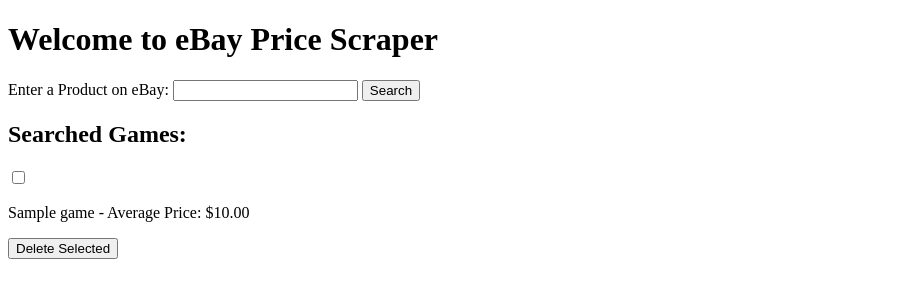
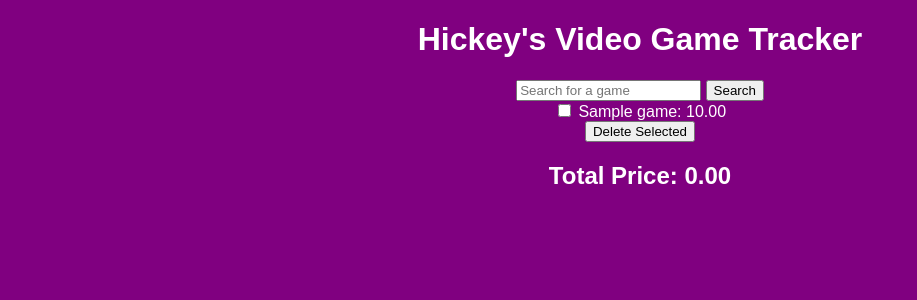
Before and after one commit to Colonater/videogametracker2.0, a Flask app: template templates/index.html in a window 1280 px wide. Shown: the top 300 px of the page, without its empty margins (0-917 px from the left). Run offline with Flask 3, Linux system fonts and the light colour scheme; the template is opened without the code that fills it: most values are stand-ins (such as "Sample title", 1, 10 or a date in 2020).

Commit message:
modified:   main.py 	modified:   templates/index.html

```diff
--- a/main.py
+++ b/main.py
@@ -21,52 +21,50 @@
     return soup
 
 
-
 def parse(soup):
     productslist = []
+    total_price = 0
     results = soup.find_all('div', {'class': "s-item__info"})[:50]
     for item in results:
         try:
             title_element = item.find('h3', {'class': 's-item__title'})
             title = title_element.text if title_element else 'N/A'
-        except:
-            title = 'N/A'
-        try:
-            solddate = item.find('span', {'class': 's-item__title--tagblock'}).find('span').text
-        except:
-            solddate = 'N/A'
-        try:
-            bids = item.find('span', {'class': 's-item__bids'}).text
-        except:
-            bids = 'N/A'
-        soldprice_str = item.find('span', {'class': 's-item__price'}).text.replace('C', '').replace('$', '').strip()
-        soldprice = float(re.findall(r'\d+\.\d+', soldprice_str)[0])
-        products = {
-            'title': title,
-            'soldprice': soldprice,
-            'solddate': solddate,
-            'bids': bids,
-            'link': item.find('a', {"class": 's-item__link'})['href'],
-        }
-        productslist.append(products)
 
-    return productslist
+            solddate_element = item.find('span', {'class': 's-item__title--tagblock'})
+            solddate = solddate_element.find('span').text if solddate_element else 'N/A'
+
+            bids_element = item.find('span', {'class': 's-item__bids'})
+            bids = bids_element.text if bids_element else 'N/A'
+
+            soldprice_str = item.find('span', {'class': 's-item__price'}).text.replace('C', '').replace('$', '').strip()
+            soldprice = float(re.findall(r'\d+\.\d+', soldprice_str)[0])
+            total_price += soldprice
+
+            productslist.append({
+                'title': title,
+                'soldprice': soldprice,
+                'solddate': solddate,
+                'bids': bids
+            })
+        except Exception as e:
+            print(f"Error parsing item: {e}")
+
+    average_price = total_price / len(productslist) if productslist else 0
+    return productslist, average_price
 
 games = []
 
 @app.route('/', methods=['GET', 'POST'])
 def index():
     global games
+    total_price = 0
     if request.method == 'POST':
         action = request.form.get('action')
 
         if action == 'search':
             search_term = request.form.get('search_term')
             ebay_data = get_data(search_term)
-            products_list = parse(ebay_data)
-
-            # Calculate average price
-            average_price = calculate_average_price(products_list)
+            products_list, average_price = parse(ebay_data)
 
             # Add the game to the games list
             game = {'name': search_term, 'average_price': average_price}
@@ -81,8 +79,11 @@
                 if 0 <= index < len(games):
                     del games[index]
 
-    total_price = calculate_total_price(games)
-    return render_template('index.html', search_term="", games=games, total_price=total_price)
+    # Calculate total price
+    for game in games:
+        total_price += game['average_price']
+
+    return render_template('index.html', games=games, total_price=total_price)
 
 def calculate_average_price(products_list):
     if not products_list:
--- a/templates/index.html
+++ b/templates/index.html
@@ -1,35 +1,42 @@
 <!DOCTYPE html>
-<html lang="en">
+<html>
 <head>
-    <meta charset="UTF-8">
-    <meta name="viewport" content="width=device-width, initial-scale=1.0">
-    <title>eBay Price Scraper</title>
+    <title>Hickey's Video Game Tracker</title>
+    <style>
+        body {
+            background-color: purple;
+            color: white;
+            font-family: Arial, sans-serif;
+            text-align: center;
+        }
+        .container {
+            width: 80%;
+            margin: auto;
+        }
+    </style>
 </head>
 <body>
-    <h1>Welcome to eBay Price Scraper</h1>
-    <form action="/" method="post">
-        <label for="search_term">Enter a Product on eBay:</label>
-        <input type="text" name="search_term" required value="{{ search_term }}">
-        <button type="submit">Search</button>
+    <h1>Hickey's Video Game Tracker</h1>
+    <div class="container">
+        <form method="POST">
+            <input type="text" name="search_term" placeholder="Search for a game">
+            <input type="hidden" name="action" value="search">
+            <input type="submit" value="Search">
         </form>
 
-    {% if games %}
-        <div>
-            <h2>Searched Games:</h2>
-            <form action="/" method="post">
+        <form method="POST">
+            <input type="hidden" name="action" value="delete">
             {% for game in games %}
                 <div>
                     <input type="checkbox" name="delete_games[]" value="{{ loop.index0 }}">
-                        <p>{{ game.name }} - Average Price: ${{ "{:.2f}".format(game.average_price) }}</p>
+                    <span>{{ game.name }}: {{ '%.2f'|format(game.average_price) }}</span>
                 </div>
             {% endfor %}
-                <button type="submit" name="action" value="delete">Delete Selected</button>
+            <input type="submit" value="Delete Selected">
         </form>
+        <div>
+            <h2>Total Price: {{ '%.2f'|format(total_price) }}</h2>
         </div>
-    {% endif %}
-
-    {% if total_price %}
-        <p>Total Price of Collection: ${{ "{:.2f}".format(total_price) }}</p>
-    {% endif %}
+    </div>
 </body>
 </html>
```
Lines whose indentation alone changed are shown as unchanged.
